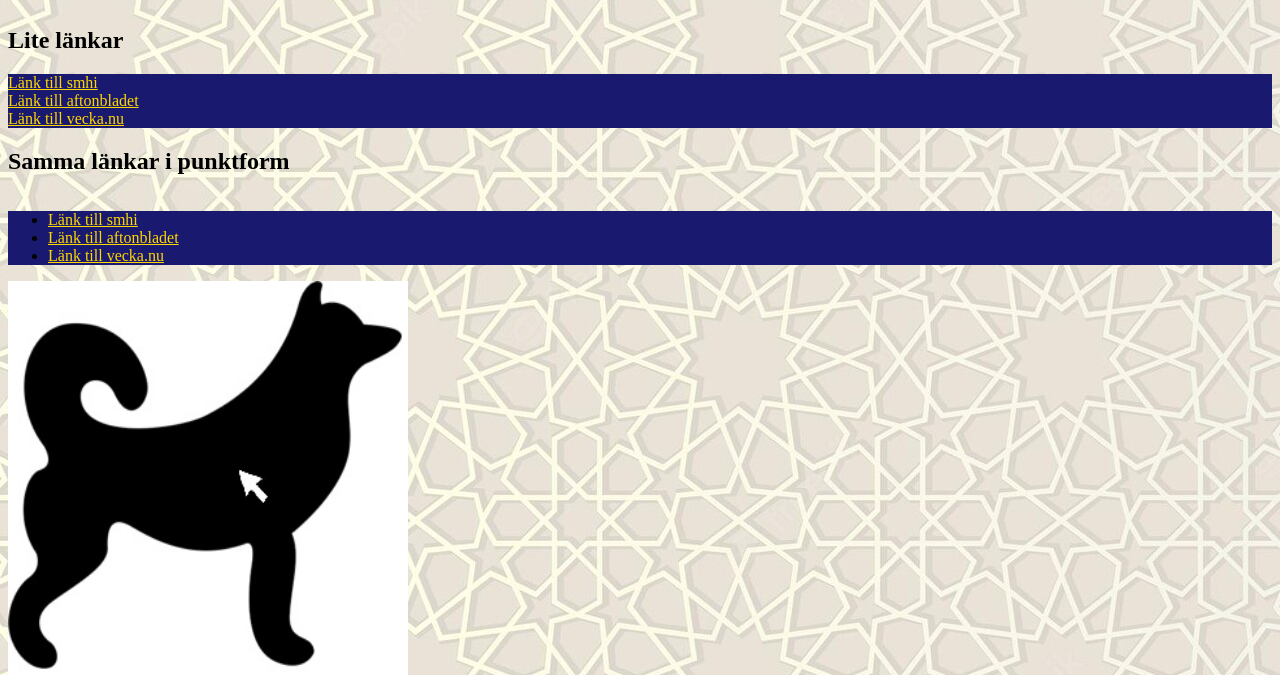
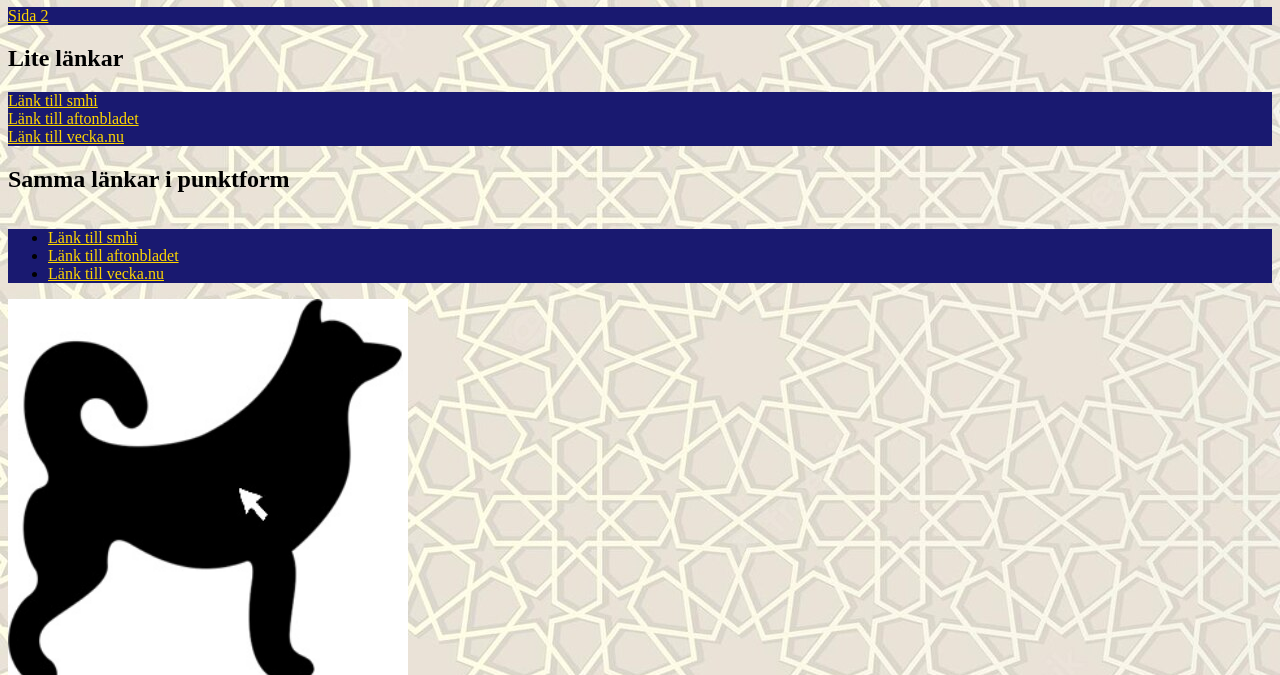
Before and after one commit to te22a-Lee-Theo/-vning-2, a plain HTML site: page index.html in a window 1280 px wide. Shown: the part 81-756 px from the top of the page. Drawn offline with Linux system fonts and the light colour scheme.

Commit message:
Länk till sida 2

```diff
--- a/index.html
+++ b/index.html
@@ -8,6 +8,7 @@
 </head>
 <body>
     <h1>Övning bilder & länkar</h1>
+    <a href="./about.html">Sida 2</a>
     <h2>Lite länkar</h2>
     <a href="https://www.smhi.se/q/Stockholm/2673730">Länk till smhi</a>
     <a href="https://www.aftonbladet.se/">Länk till aftonbladet</a>
```
